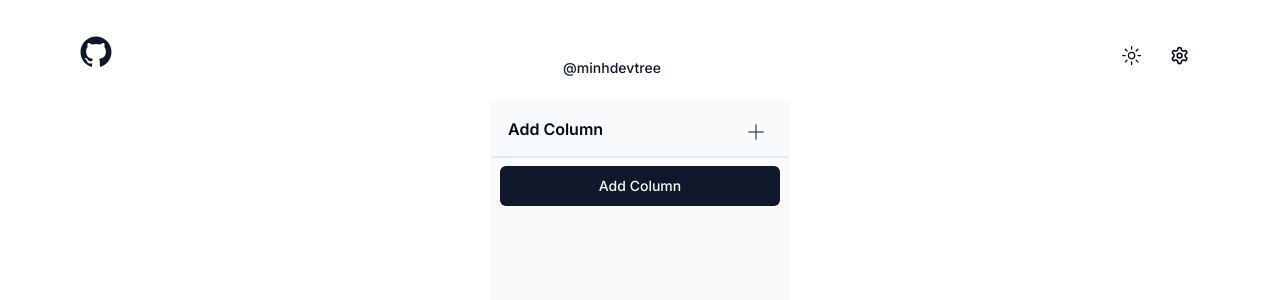
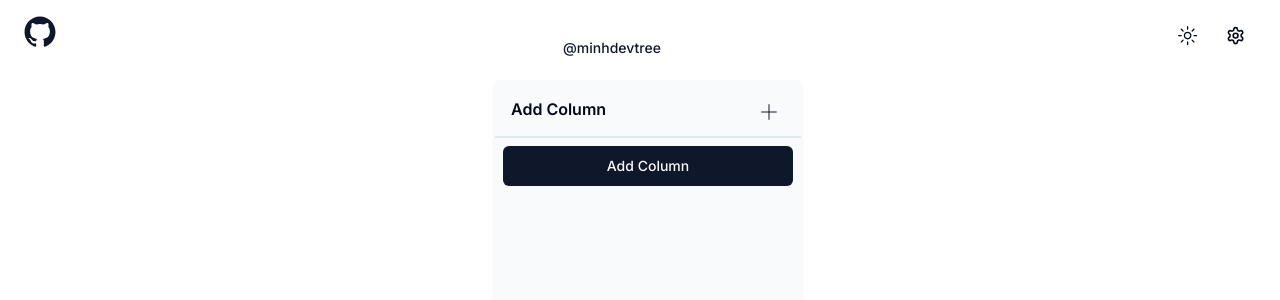
Before and after one commit to minhdevtree/bookmark, a Next.js app: page / in a window 1280 px wide. Shown: the top 300 px of the page. Built offline with nearby package versions, Linux system fonts and the light colour scheme.

Commit message:
style: update UI

```diff
--- a/src/app/(overview)/(home)/page.tsx
+++ b/src/app/(overview)/(home)/page.tsx
@@ -36,7 +36,7 @@ export default function Home() {
                     <SettingDialog setChange={setChange} />
                 </div>
             </header>
-            <div className="w-full text-center">
+            <div className="w-full text-center fixed">
                 <KanbanBoard setChange={setChange} change={change} />
             </div>
         </div>
--- a/src/app/(overview)/layout.tsx
+++ b/src/app/(overview)/layout.tsx
@@ -14,9 +14,5 @@ export default function HomeLayout({
 }: Readonly<{
     children: React.ReactNode;
 }>) {
-    return (
-        <main className="bg-background md:px-10 md:py-4 lg:px-16 lg:pb-8 lg:pt-5 px-2 py-2">
-            {children}
-        </main>
-    );
+    return <main className="bg-background px-2 pb-2">{children}</main>;
 }
--- a/src/app/globals.css
+++ b/src/app/globals.css
@@ -69,9 +69,6 @@
 }
 
 .h-card {
-    height: calc(90vh - 3rem);
-    max-height: calc(90vh - 3rem);
-
-    /* height: 85vh;
-    max-height: 85vh; */
+    height: calc(90vh - 1.1rem);
+    max-height: calc(90vh - 1.1rem);
 }
--- a/src/components/overview/home/board-add-column.tsx
+++ b/src/components/overview/home/board-add-column.tsx
@@ -83,7 +83,7 @@ export function BoardAddColumn({
     }
 
     return (
-        <Card className="h-card w-[300px] max-w-full bg-primary-foreground flex flex-col flex-shrink-0 snap-center border-2 border-transparent">
+        <Card className="h-card w-[310px] max-w-full bg-primary-foreground flex flex-col flex-shrink-0 snap-center border-2 border-transparent">
             <CardHeader className="px-4 py-2 font-semibold border-b-2 text-left flex flex-row space-between items-center">
                 <span className="mr-auto flex items-center">Add Column</span>
                 <Button
--- a/src/components/overview/home/board-column.tsx
+++ b/src/components/overview/home/board-column.tsx
@@ -71,7 +71,7 @@ export function BoardColumn({
     };
 
     const variants = cva(
-        'h-card w-[300px] max-w-full bg-primary-foreground flex flex-col flex-shrink-0 snap-center',
+        'h-card w-[310px] max-w-full bg-primary-foreground flex flex-col flex-shrink-0 snap-center',
         {
             variants: {
                 dragging: {
```
